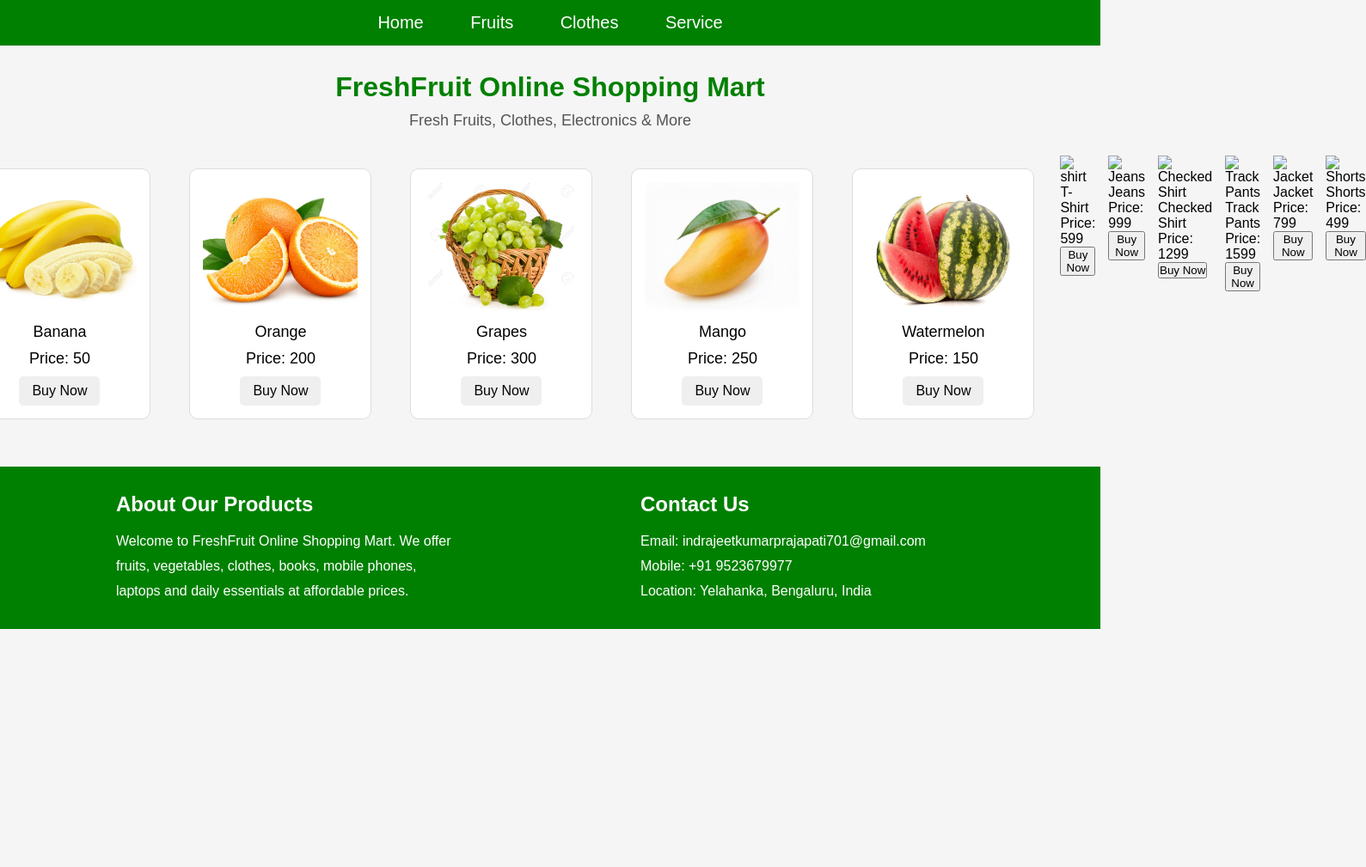
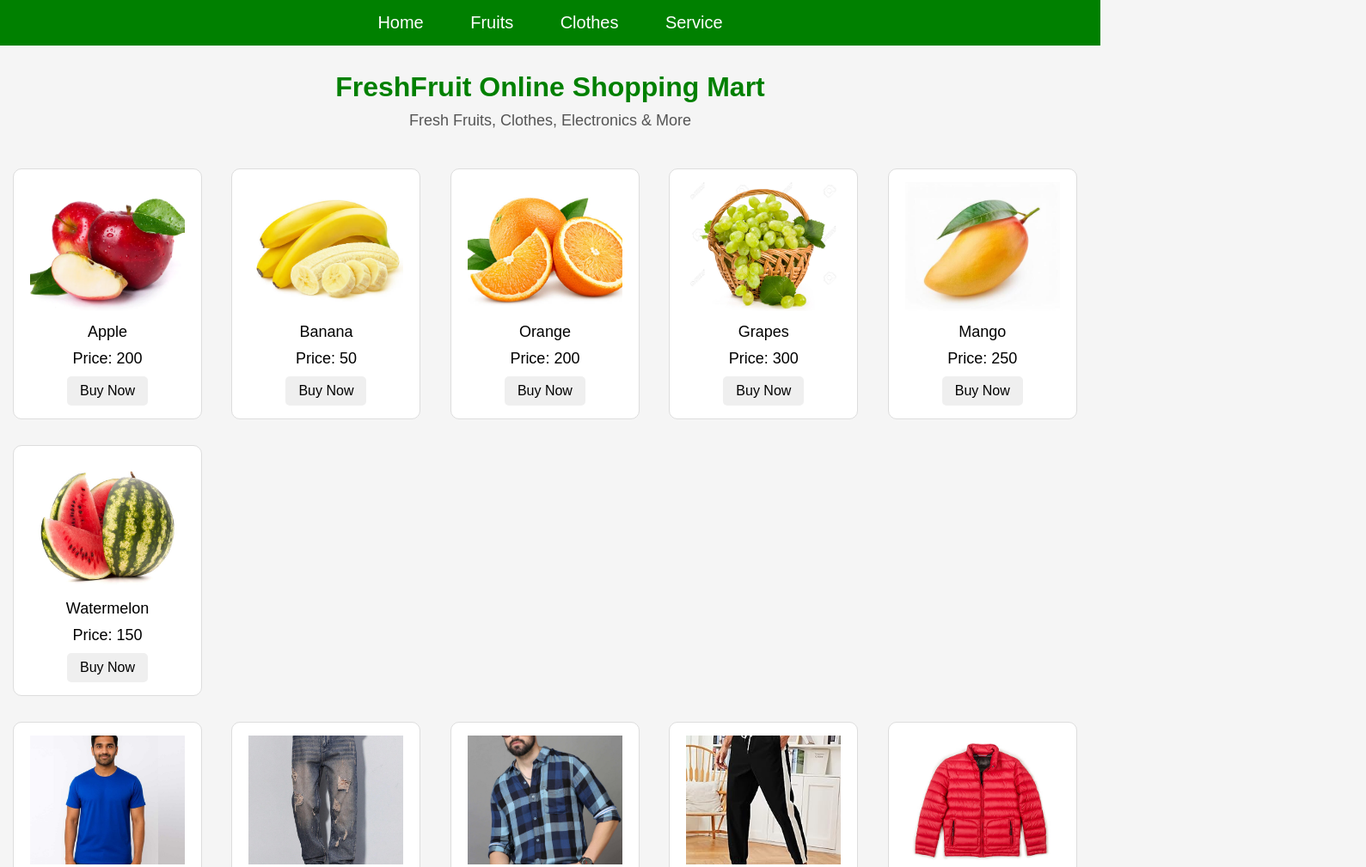
Before and after one commit to IndrajeetPrajapati/Multi-Category-E-Commerce-Platform, a plain HTML site: page index.html in a window 1280 px wide. Shown: the top 1009 px of the page at 86% size, 1589 px wide, since content can reach past the window. Before the commit the page ends 800 px from the top, so only its background shows below. Drawn offline with Linux system fonts and the light colour scheme.

Commit message:
Refactor index.html structure and content

```diff
--- a/index.html
+++ b/index.html
@@ -8,7 +8,6 @@
 </head>
 <body>
 
-
     <nav>
         <a href="#">Home</a>
         <a href="#">Fruits</a>
@@ -16,14 +15,15 @@
         <a href="#">Service</a>
     </nav>
 
-
     <header>
         <h1>FreshFruit Online Shopping Mart</h1>
         <p>Fresh Fruits, Clothes, Electronics & More</p>
     </header>
 
 
-    <main class="products">
+    <main class="fruits">
+
+        <!-- fruits shopping mart online -->
 
         <div class="card">
             <img src="apples.jfif" alt="Apple">
@@ -66,47 +66,52 @@
             <p>Price: 150</p>
             <button class="btn">Buy Now</button>
         </div>
+    </main>
 
-        <div>
-            <img src="google.com" alt="shirt">
+            <!-- Mean shopping mart online -->
+
+    <main class="cloths">
+
+        <div class="card">
+            <img src="t.shirt.images.jpg" alt="shirt">
             <p>T-Shirt</p>
             <p>Price: 599</p>
-            <button>Buy Now</button>
+            <button class="btn">Buy Now</button>
         </div>
 
-        <div>
-            <img src="google.com" alt="Jeans">
+        <div class="card">
+            <img src="Jeans.imges.jpg" alt="Jeans">
             <p>Jeans</p>
             <p>Price: 999</p>
-            <button>Buy Now</button>
+            <button class="btn">Buy Now</button>
         </div>
 
-        <div>
-            <img src="google.com" alt="Checked Shirt">
+        <div class="card">
+            <img src="checkshorts.images.jpg" alt="Checked Shirt">
             <p>Checked Shirt</p>
             <p>Price: 1299</p>
-            <button>Buy Now</button>
+            <button class="btn">Buy Now</button>
         </div>
 
-        <div>
-            <img src="google.com" alt="Track Pants">
+        <div class="card">
+            <img src="Track Pants.images.jpg" alt="Track Pants">
             <p>Track Pants</p>
             <p>Price: 1599</p>
-            <button>Buy Now</button>
+            <button class="btn">Buy Now</button>
         </div>
 
-        <div>
-            <img src="google.com" alt="Jacket">
+        <div class="card">
+            <img src="Jacket.images.jpg" alt="Jacket">
             <p>Jacket</p>
             <p>Price: 799</p>
-            <button>Buy Now</button>
+            <button class="btn">Buy Now</button>
         </div>
 
-        <div>
-            <img src="google.com" alt="Shorts">
+        <div class="card">
+            <img src="Shorts.images.jpg" alt="Shorts">
             <p>Shorts</p>
             <p>Price: 499</p>
-            <button>Buy Now</button>
+            <button class="btn">Buy Now</button>
         </div>
 
     </main>
```
